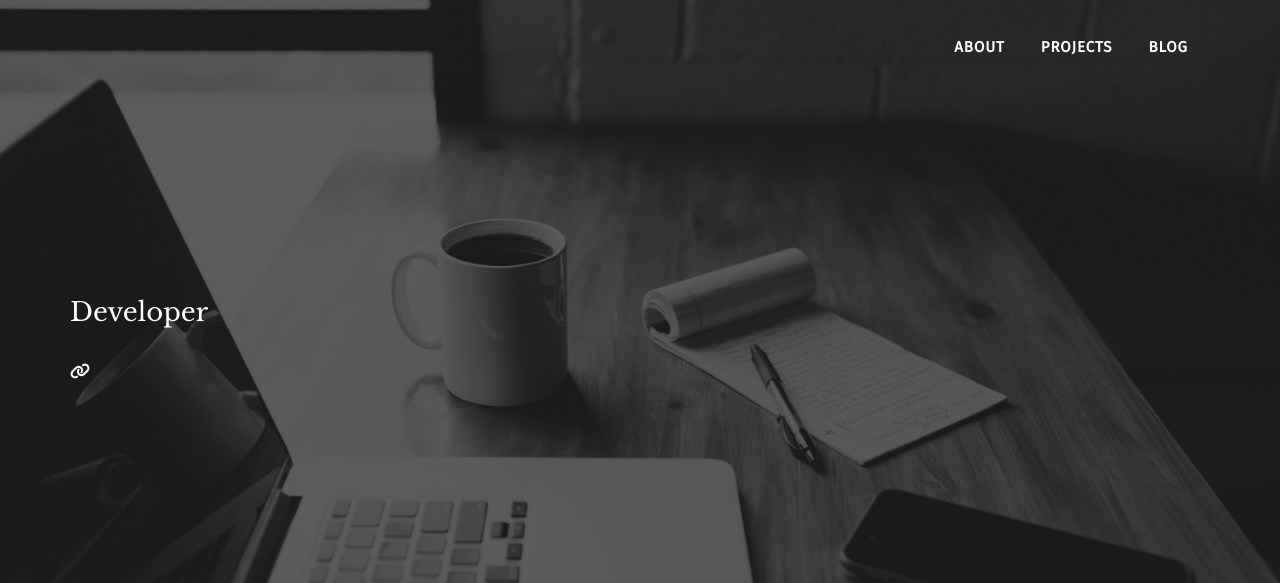
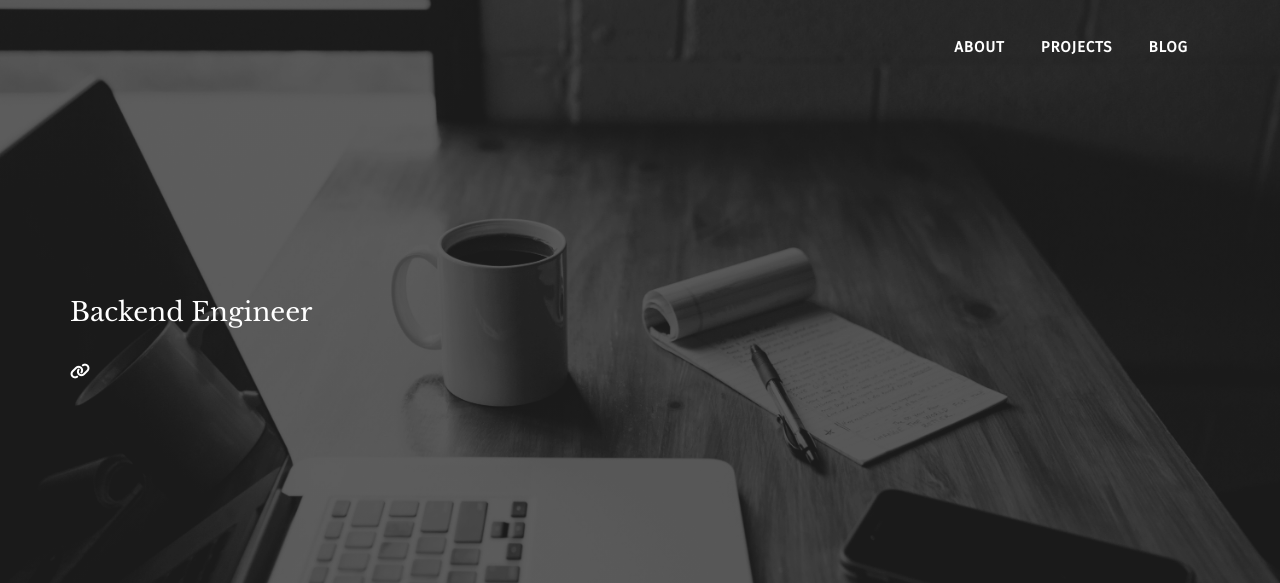
Before and after one commit to kunheeha/personalwebsite, a Flask app: template personalwebsite/templates/about.html in a window 1280 px wide. Shown: the top 583 px of the page. Run offline with Flask 3, Linux system fonts and the light colour scheme; the template is opened without the code that fills it, so the values that code supplies are empty; some libraries are stand-ins or nearby versions.

Commit message:
update current job title

```diff
--- a/personalwebsite/templates/about.html
+++ b/personalwebsite/templates/about.html
@@ -27,7 +27,7 @@
     <div class="row">
       <div class="about-info col-md-6 col-xs-12">
         <h1 data-aos="fade-up" data-aos-duration="800" data-aos-delay="200">{{ me.first_name }} {{ me.last_name }}</h1>
-        <h2 data-aos="fade-up" data-aos-duration="800" data-aos-delay="300">Developer</h2>
+        <h2 data-aos="fade-up" data-aos-duration="800" data-aos-delay="300">Backend Engineer</h2>
         <div class="contact-links">
           <ul>
             <li data-aos="fade-up" data-aos-duration="800" data-aos-delay="400"><a>{{ contact_icon(email.contact_type) }}{{ email.link }}</a></li>
```
